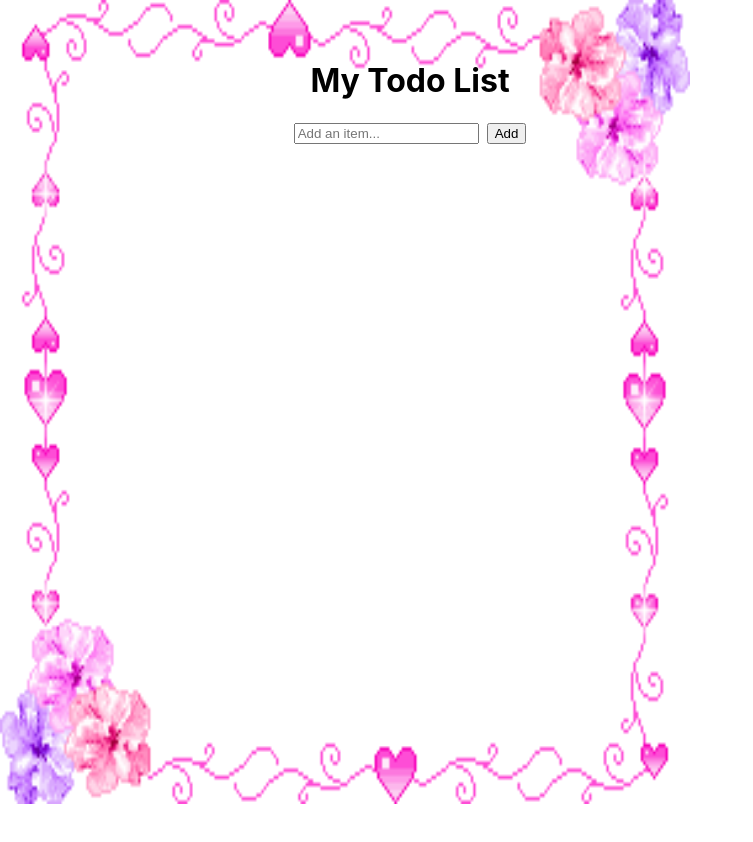
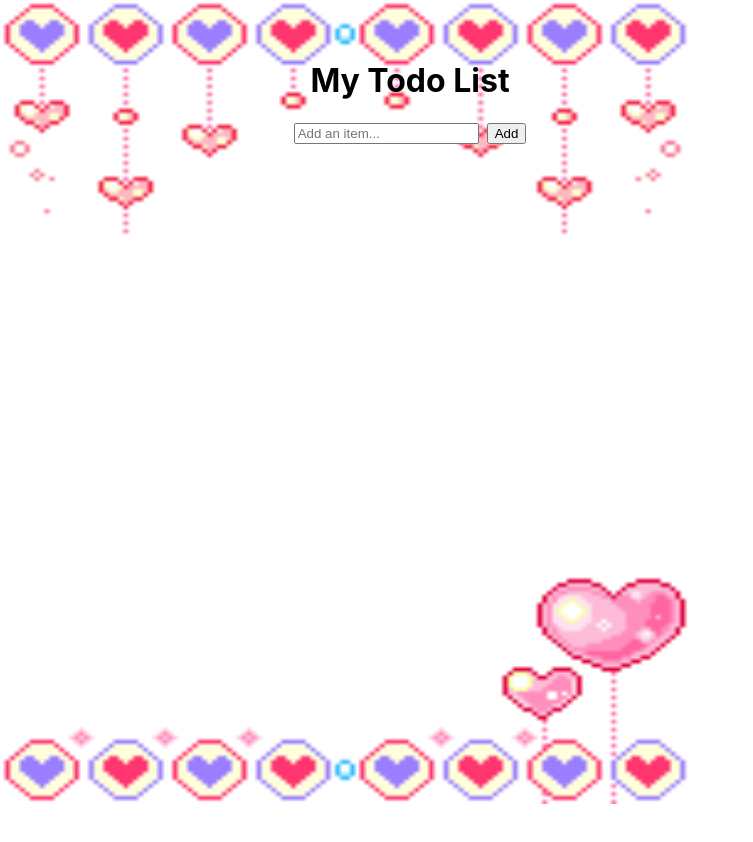
Before and after one commit to yasmins021/react-list, a React (Create React App) app: page / in a window 1280 px wide. Shown: the top 842 px of the page, without its empty margins (0-753 px from the left). Built offline with nearby package versions, Linux system fonts and the light colour scheme.

Commit message:
added permanent div

```diff
--- a/src/App.css
+++ b/src/App.css
@@ -1,5 +1,7 @@
 .App {
-  text-align: center;
+ text-align: center;
+
+
 
  background-color: white;
 
@@ -7,7 +9,7 @@ border-radius: 20px;
   height: 800px;
   width: 800px;
   padding:10px;
-  background-image: url("flower.png");
+  background-image: url("last.png");
   padding-top: 40px;
 
   background-repeat: no-repeat;
```
Also changed, not shown: src/App.js (line endings or trailing spaces), src/flower.png (deleted), src/last.png (added).
